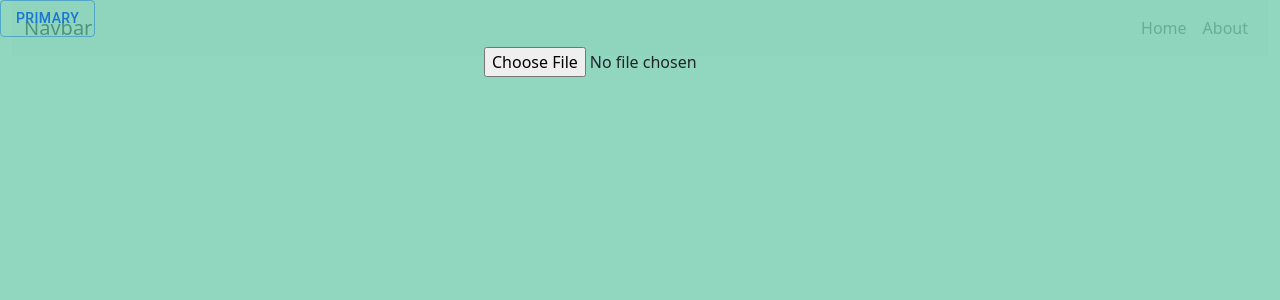
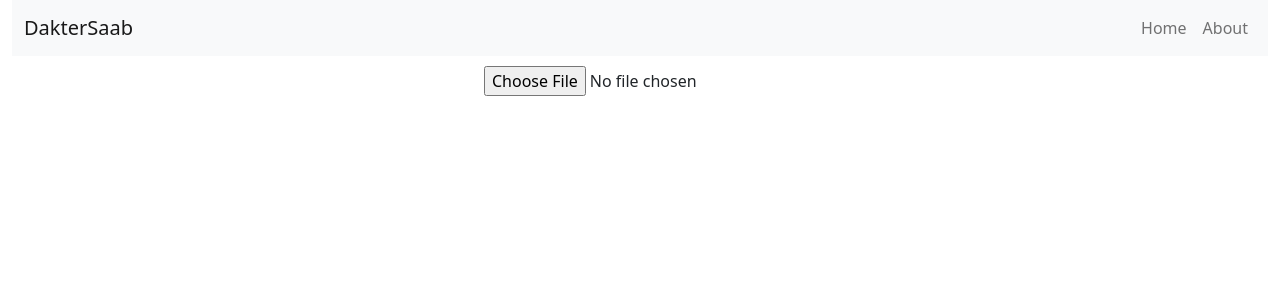
Before and after one commit to Alishba90/daktersaab-web, a React (Create React App) app: page /doctor in a window 1280 px wide. Shown: the top 300 px of the page. Built offline with nearby package versions, Linux system fonts and the light colour scheme.

Commit message:
basic structure

```diff
--- a/src/pages/doctor.jsx
+++ b/src/pages/doctor.jsx
@@ -46,12 +46,10 @@ const Doctor = () => {
 
   return (
     <>
-    <div className="main">
 
 
-      <div className="manual">
-      <Button variant="outlined">Primary</Button>
-      </div>
+
+
       <div >
       {/* File Uploader */}
       <input
@@ -91,7 +89,7 @@ const Doctor = () => {
       <Button variant="contained" component="label" alignItems="right" className="upload" >
         Upload File
       </Button>}
-      </div>
+
 
     </>
   );
--- a/src/pages/home.css
+++ b/src/pages/home.css
@@ -17,7 +17,7 @@
 
 }
 .main{
-  background-color: rgba(100, 197, 165, 0.71);
+  background-color: rgba(223, 231, 228, 0.71);
   height: 100%;
   width: 100%;
   position:absolute;
@@ -38,9 +38,17 @@
   padding-left: 2rem;
 
 }
-.opt{
-  align-items: center;
-  padding-left: 12rem;
-  padding-top: 3rem;
+
+.btn1{
+  margin-top:4rem;
+  margin-left: 7rem;
 
 }
+.btn2{
+  margin-top:4rem;
+  margin-left: 5rem;
+}
+.btn3{
+  margin-top:4rem;
+  margin-left: 5rem;
+}
--- a/src/pages/navbar.jsx
+++ b/src/pages/navbar.jsx
@@ -6,10 +6,10 @@ const Navbar = () => {
         <>
             <div className="container-fluid nav_bg">
                 <div className="row">
-                    <div className="col-26 mx-auto">
+                    <div className="col-20 mx-auto">
                         <nav className="navbar navbar-expand-lg bg-light">
                             <div className="container-fluid">
-                                <a className="navbar-brand" >Navbar</a>
+                                <a className="navbar-brand" >DakterSaab</a>
                                 <button className="navbar-toggler" type="button" data-bs-toggle="collapse" data-bs-target="#navbarNavDropdown" aria-controls="navbarNavDropdown" aria-expanded="false" aria-label="Toggle navigation">
                                     <span className="navbar-toggler-icon"></span>
                                 </button>
```
